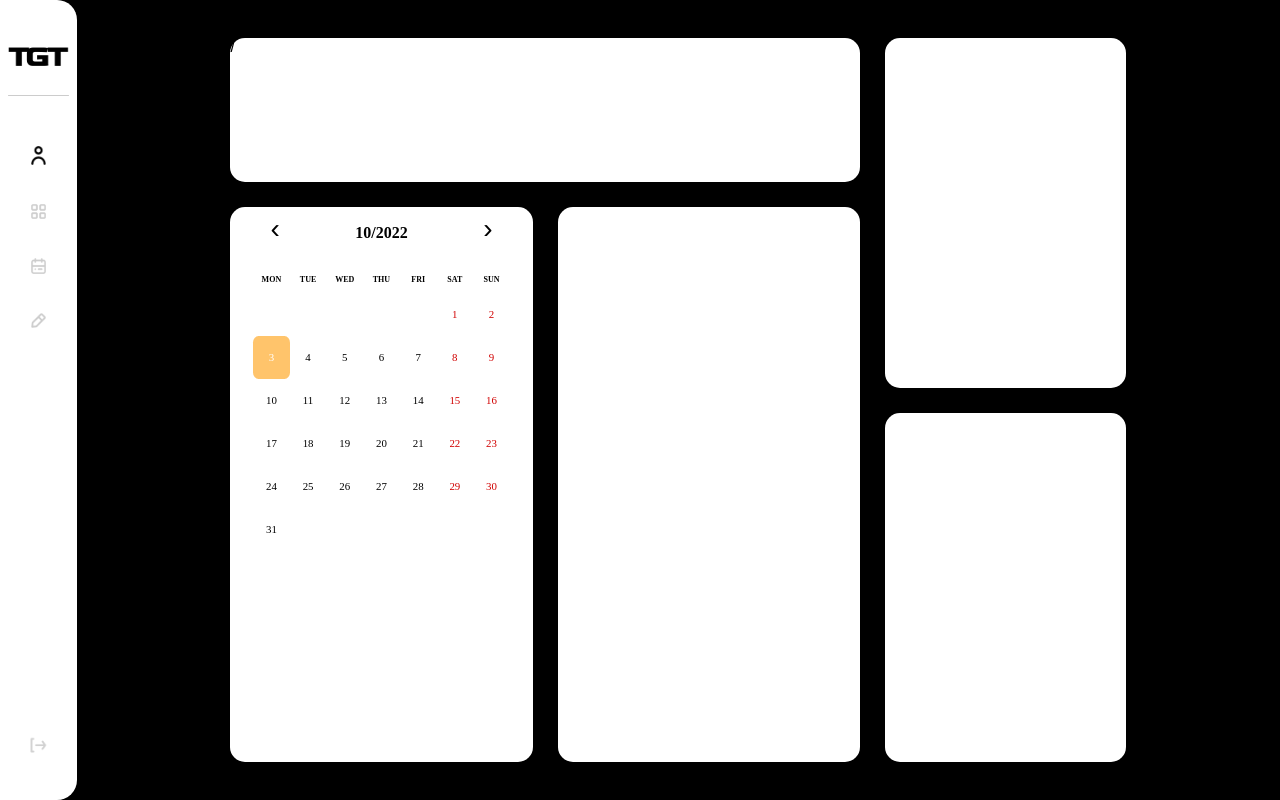
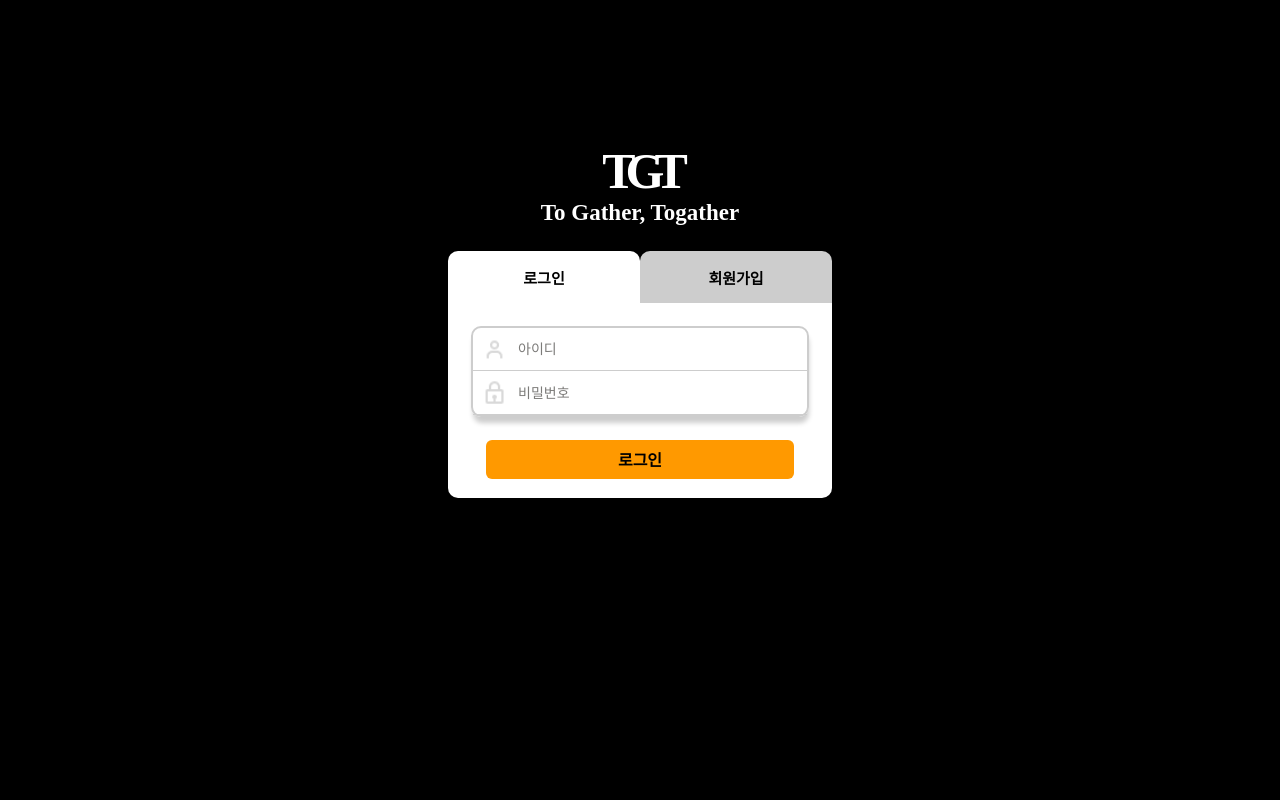
Before and after one commit to assayw119/TGT_front, a React (Create React App) app in the folder frontend/: page / in a window 1280 px wide. Built offline with nearby package versions, Linux system fonts and the light colour scheme; a web font is replaced by a local one.

Commit message:
feat: login API

```diff
--- a/frontend/src/App.js
+++ b/frontend/src/App.js
@@ -11,11 +11,11 @@ function App() {
     <div className="App">
       <BrowserRouter>
         <Routes>
-          <Route path="/" element={<Mainpage />}></Route>
+          <Route path="/Mainpage" element={<Mainpage />}></Route>
           <Route path="/PostList" element={<PostListPage />}></Route>
           <Route path="/Clubpage" element={<Clubpage />}></Route>
           <Route path="/Writepage" element={<Writepage />}></Route>
-          <Route path="/Login" element={<Login />}></Route>
+          <Route path="/" element={<Login />}></Route>
           <Route path="/Logout" element={<Logout />}></Route>
           <Route path="/Signup" element={<Signup />}></Route>
         </Routes>
--- a/frontend/src/routes/Login.js
+++ b/frontend/src/routes/Login.js
@@ -1,7 +1,8 @@
-import React from "react";
-import "../static/css/login.css";
+import React from 'react';
+import '../static/css/login.css';
 import { useNavigate } from 'react-router-dom';
-
+import axios from 'axios';
+import { useState } from 'react';
 
 function Login(props) {
   const navigate = useNavigate();
@@ -12,18 +13,40 @@ function Login(props) {
   const onClickSignup = () => {
     navigate(`/Signup`);
   };
+
+  const [inputs, setInputs] = useState({
+    username: '',
+    password: '',
+  });
+
+  const { username, password } = inputs;
+
+  const onChange = e => {
+    const { name, value } = e.target;
+    setInputs({
+      ...inputs,
+      [name]: value,
+    });
+  };
+
+  const post_login = async () => {
+    try {
+      await axios
+        .post('http://127.0.0.1:8000/accounts/login', inputs)
+        .then(res => {
+          localStorage.setItem('token', res.data);
+          navigate(`/Mainpage`);
+        });
+    } catch (err) {
+      console.log(err);
+    }
+  };
   return (
     <>
-
       <div className="login_container_container">
-
         <section className="login_logo">
-                    <div className="login_big_logo">
-                        TGT
-                    </div>
-                    <div className="login_small_logo">
-                        To Gather, Togather
-                    </div>
+          <div className="login_big_logo">TGT</div>
+          <div className="login_small_logo">To Gather, Togather</div>
         </section>
 
         <section className="login_container">
@@ -40,31 +63,44 @@ function Login(props) {
           <div className="login_box">
             <div className="login_input">
               <div className="login_id">
-                                <img src="images/login_id_icon.png" className="loginpage_icon" alt=""/>
-                                <input type="text"
+                <img
+                  src="images/login_id_icon.png"
+                  className="loginpage_icon"
+                  alt=""
+                />
+                <input
+                  type="text"
                   className="input"
                   placeholder="아이디"
+                  name="username"
+                  value={username}
+                  onChange={onChange}
                 />
               </div>
 
               <div className="login_pwd">
-                                <img src="images/login_pwd_icon.png" className="loginpage_icon" alt=""/>
-                                <input type="text"
+                <img
+                  src="images/login_pwd_icon.png"
+                  className="loginpage_icon"
+                  alt=""
+                />
+                <input
+                  type="password"
                   className="input"
                   placeholder="비밀번호"
+                  name="password"
+                  value={password}
+                  onChange={onChange}
                 />
               </div>
-
-
             </div>
 
             <div className="login_btn_btn">
-                            <button className="login_btn">
+              <button className="login_btn" onClick={post_login}>
                 로그인
               </button>
             </div>
           </div>
-
         </section>
       </div>
     </>
--- a/frontend/src/routes/Signup.js
+++ b/frontend/src/routes/Signup.js
@@ -24,7 +24,7 @@ function Signup(props) {
   }, [inputs]);
   const navigate = useNavigate();
   const onClickLogin = () => {
-    navigate(`/Login`);
+    navigate(`/`);
   };
 
   const onClickSignup = () => {
```
Lines whose indentation alone changed are shown as unchanged.
